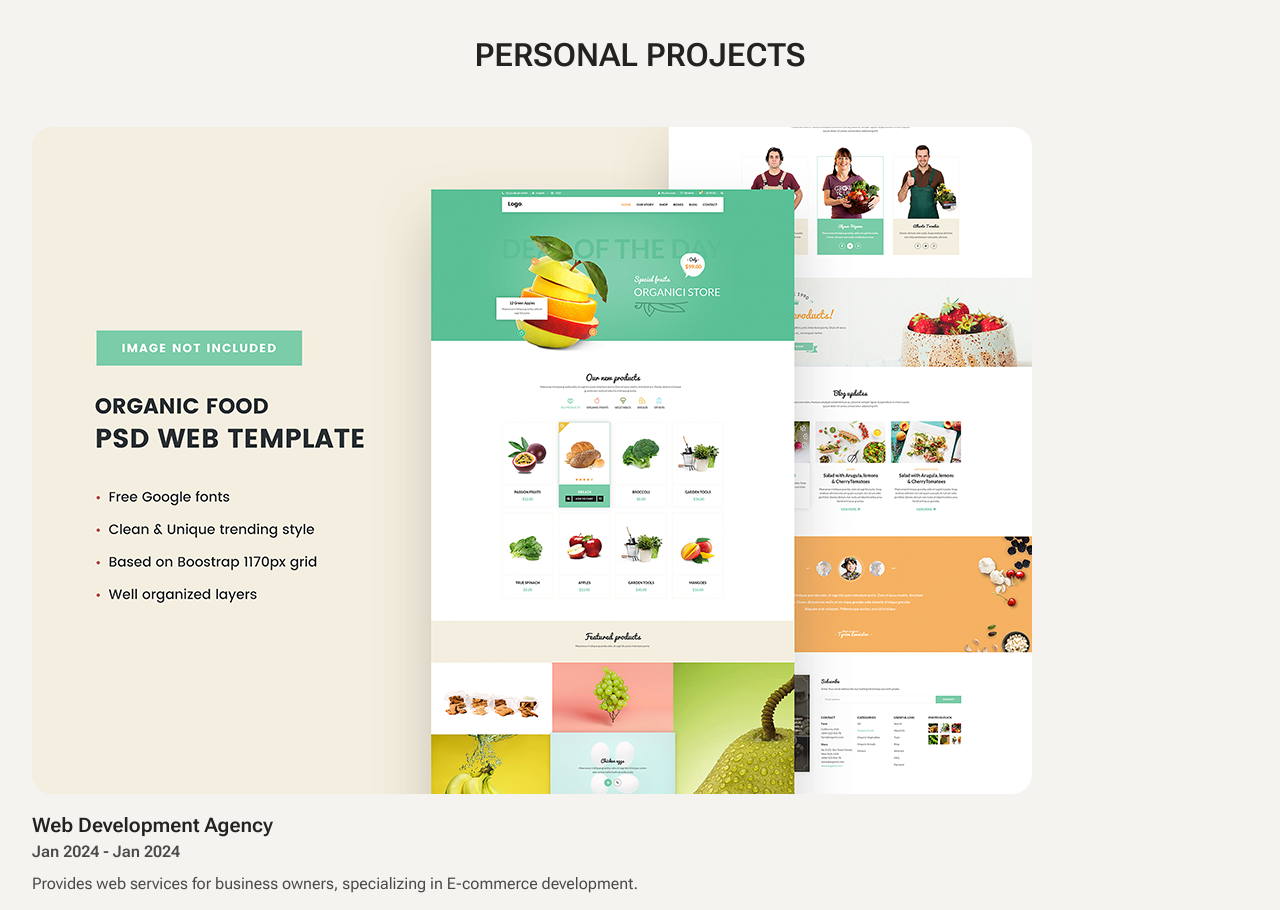
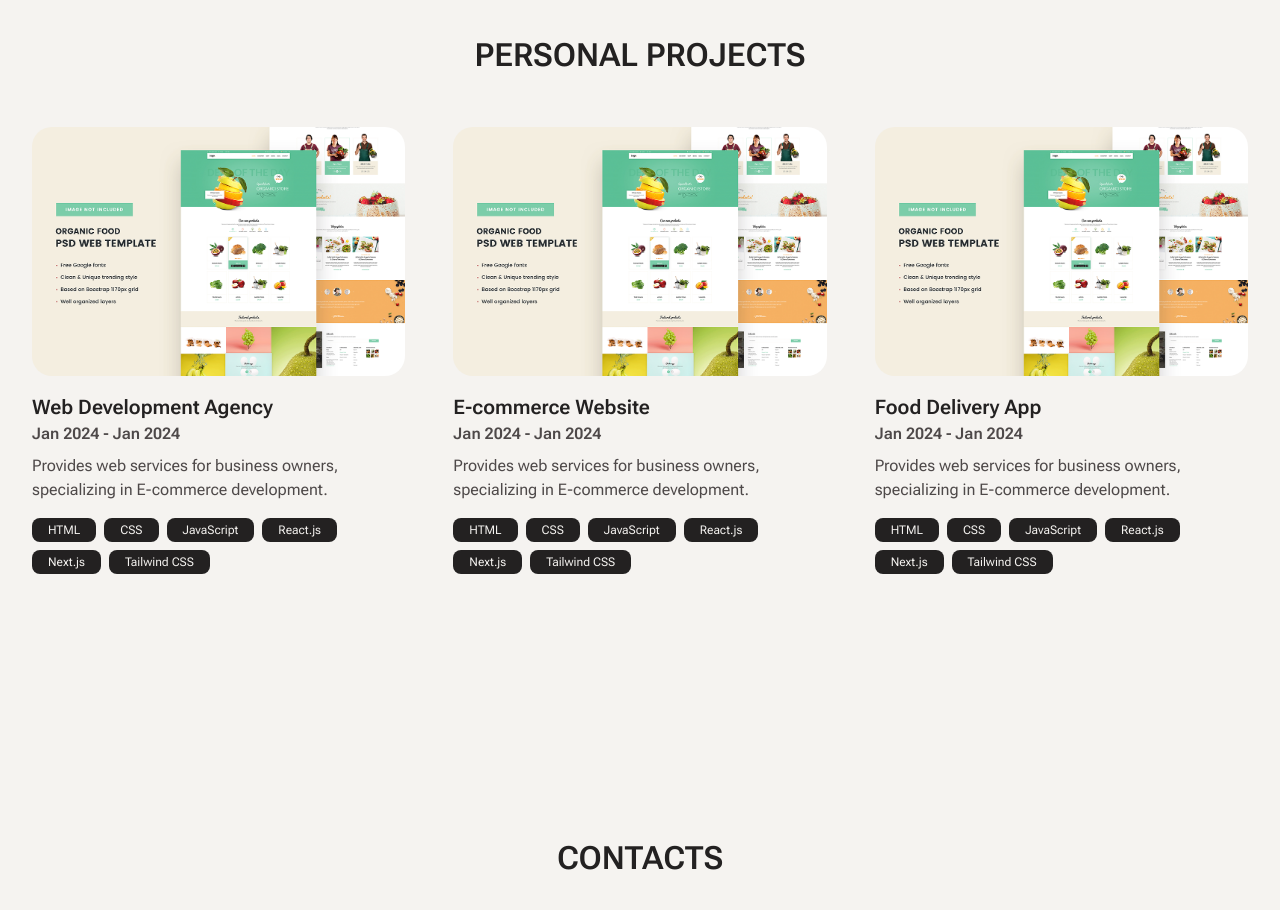
Before and after one commit to joewardperalta/developer-portfolio, a Next.js app: page / in a window 1280 px wide. Shown: the part 2180-3090 px from the top of the page. Built offline with nearby package versions, Linux system fonts and the light colour scheme.

Commit message:
Optimize layout to fit the smallest laptop size

```diff
--- a/app/page.js
+++ b/app/page.js
@@ -131,7 +131,7 @@ export default function Home() {
             </Column>
           </Container>
           <Container>
-            <Column className="space-y-12 desktop:flex desktop:gap-12 desktop:space-y-0">
+            <Column className="laptop:flex laptop:gap-12 laptop:space-y-0 space-y-12">
               {projects.map((project, index) => (
                 <Project
                   key={index}
--- a/tailwind.config.js
+++ b/tailwind.config.js
@@ -18,6 +18,7 @@ module.exports = {
       },
       screens: {
         tablet: "744px",
+        laptop: "1056px",
         desktop: "1440px",
       },
     },
```
